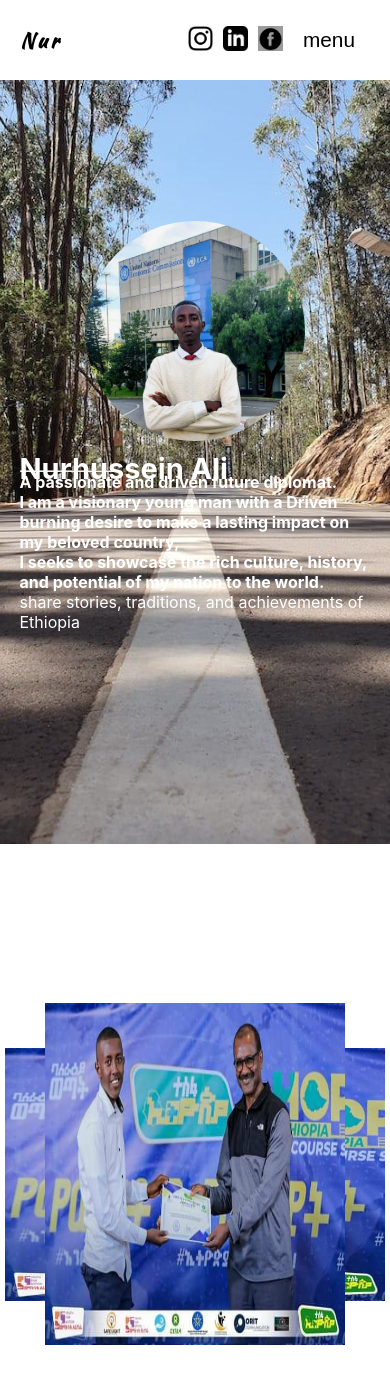
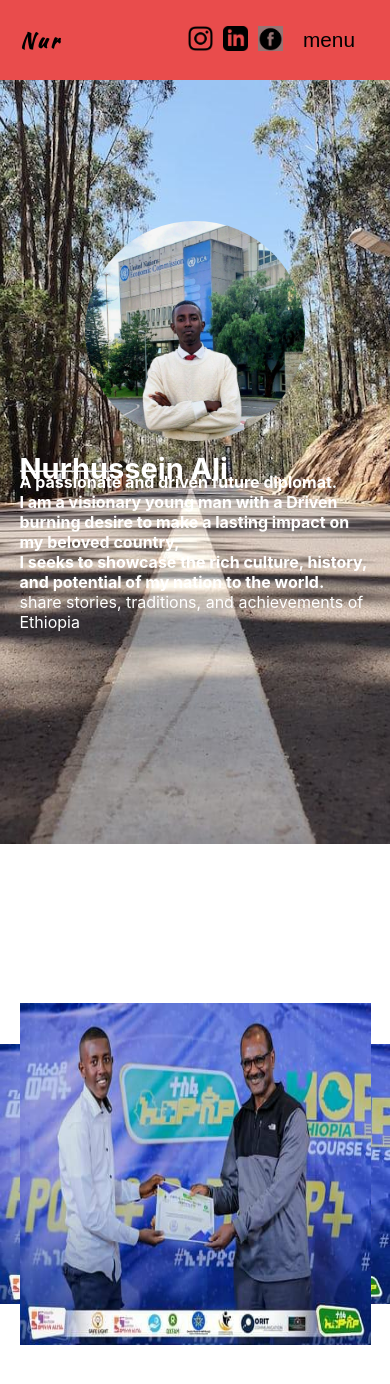
Before and after one commit to thomyhabesha/nurport, a React (Create React App) app: page /#/ in a window 390 px wide. Shown: the top 1384 px of the page. Built offline with nearby package versions, Linux system fonts and the light colour scheme; a web font is replaced by a local one.

Commit message:
kgteaklal

```diff
--- a/src/component/aboutme/About.css
+++ b/src/component/aboutme/About.css
@@ -90,10 +90,10 @@ justify-content: center;
 
     .left_about{
         height: 570px;
-         width:380px;
+         width:100dvw;
     }
     .left_about img{
-        width:300px;
+        width:90%;
         height:60%;
     }
     .right_about{
@@ -127,8 +127,8 @@ justify-content: center;
 
 
     .left_about{
-        height: 530px;
-         width:310px;
+        height: 570px;
+        width:100dvw;
     }
     .left_about img{
         width:230px;
--- a/src/component/navigation/Nav.css
+++ b/src/component/navigation/Nav.css
@@ -5,7 +5,7 @@
     display: flex;
     justify-content: space-between;
     align-items: center;
-    background-color: white;
+    background-color: rgb(233, 76, 76);
     position: fixed;
     width: 100vw;
     height: 80px;
@@ -85,13 +85,7 @@ height: 25px;
 
     }
 
-    .nav_links{
-        width:330px;
-        display: flex;
-        justify-content: space-between;
 
-        font-family: 'Noto Serif', serif;
-    }
     .na_nav h1{
         margin-right: auto;
     }
@@ -102,17 +96,20 @@ height: 25px;
    }
    .nav_links{
 
-    position: fixed;
+    position:absolute;
       top:0;
       left:0;
       height: 100%;
-      width: 100%;
+      width: 100dvw;
       display: flex;
       flex-direction: column;
       align-items: center;
       justify-content: center;
       gap:1.8rem;
+      display: flex;
+      justify-content: space-between;
 
+      font-family: 'Noto Serif', serif;
 background-color: rgb(82, 35, 3);
 z-index: 5;
 transition: 1s;
--- a/src/page/Home.css
+++ b/src/page/Home.css
@@ -0,0 +1,3 @@
+.home{
+    overflow-x: hidden;
+}
```
